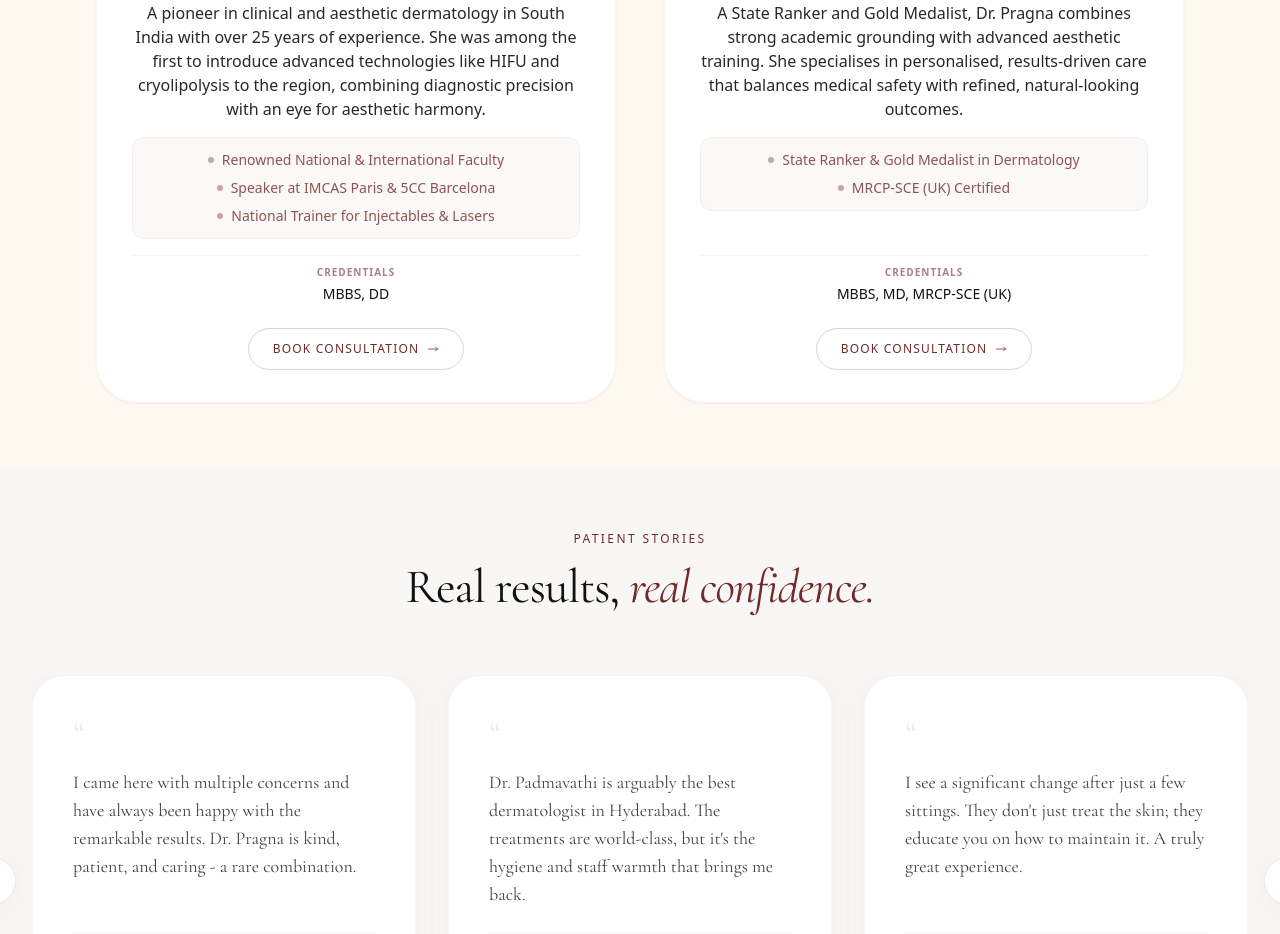
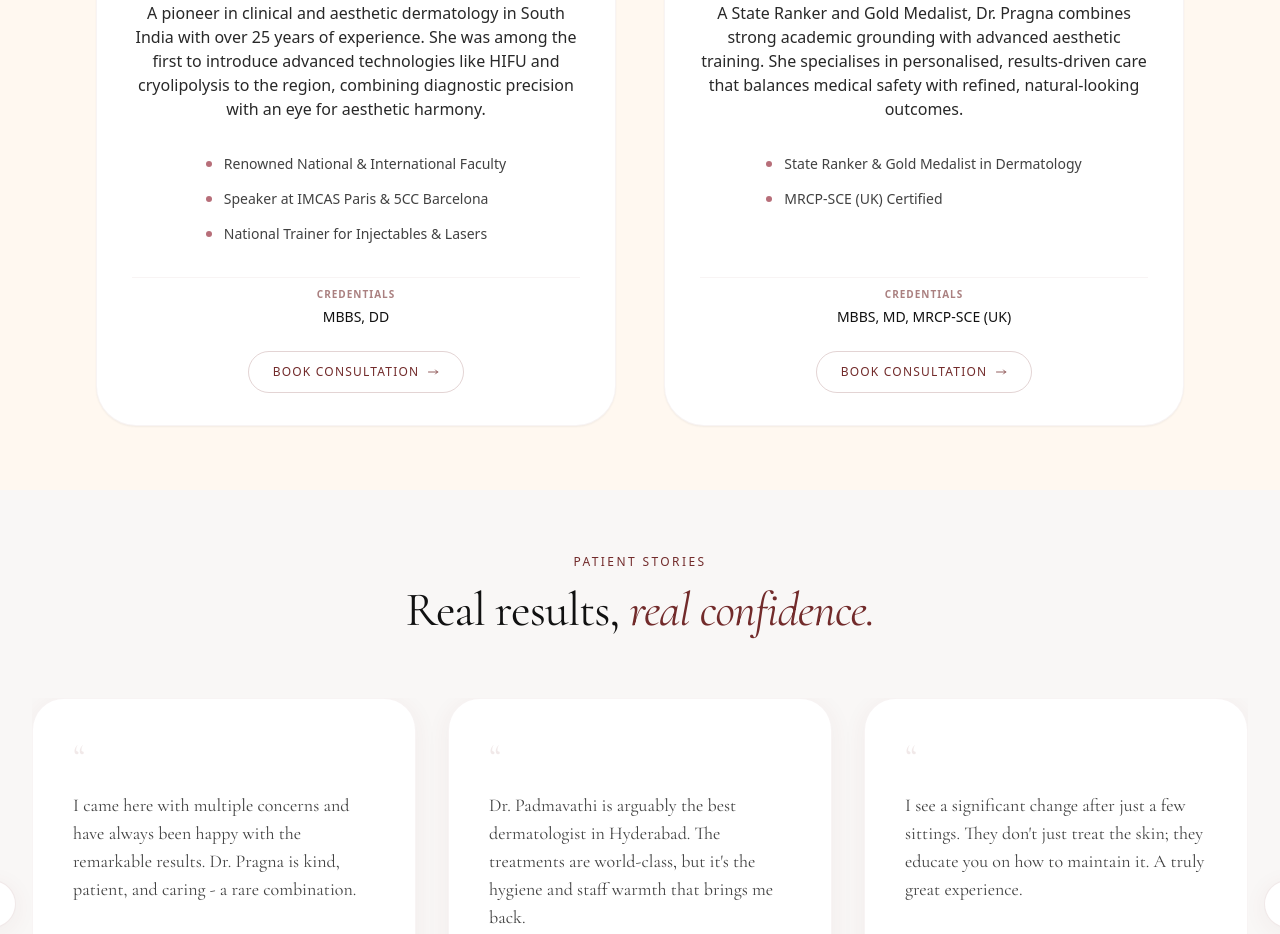
Before and after one commit to DrPragna/Pragna-Skin-Clinic-Website, a Next.js app: page / in a window 1280 px wide. Shown: the part 4320-5254 px from the top of the page. Built offline with nearby package versions, Linux system fonts and the light colour scheme; a web font is replaced by a local one.

Commit message:
Refine Doctors section: center-align all content for visual consistency

```diff
--- a/components/sections/Doctors.tsx
+++ b/components/sections/Doctors.tsx
@@ -148,12 +148,12 @@ export default function Doctors() {
 
                   {/* Highlights Section */}
                   {doctor.highlights && (
-                    <div className="py-3 px-4 bg-maroon/[0.03] rounded-xl border border-maroon/5">
-                      <ul className="space-y-2">
+                    <div className="py-4 flex justify-center">
+                      <ul className="space-y-3 text-left inline-block">
                         {doctor.highlights.map((item, i) => (
-                          <li key={i} className="text-xs lg:text-sm text-maroon/80 font-medium flex items-center justify-center gap-2 text-center">
-                            <span className="w-1.5 h-1.5 rounded-full bg-maroon/40 flex-shrink-0" />
-                            <span>{item}</span>
+                          <li key={i} className="flex items-start gap-3">
+                            <span className="mt-2 w-1.5 h-1.5 rounded-full bg-rose-gold flex-shrink-0" />
+                            <span className="text-sm text-charcoal/80 font-medium leading-relaxed">{item}</span>
                           </li>
                         ))}
                       </ul>
```
